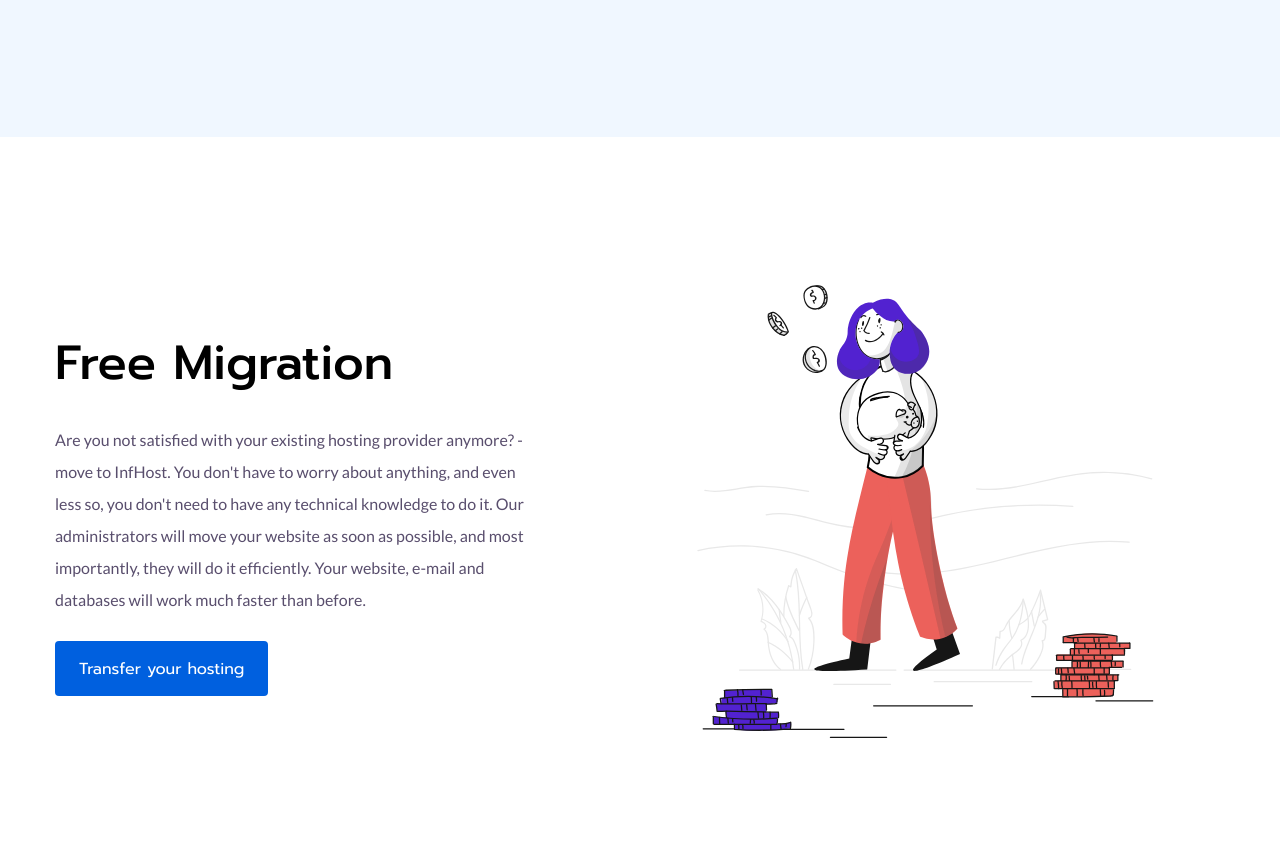
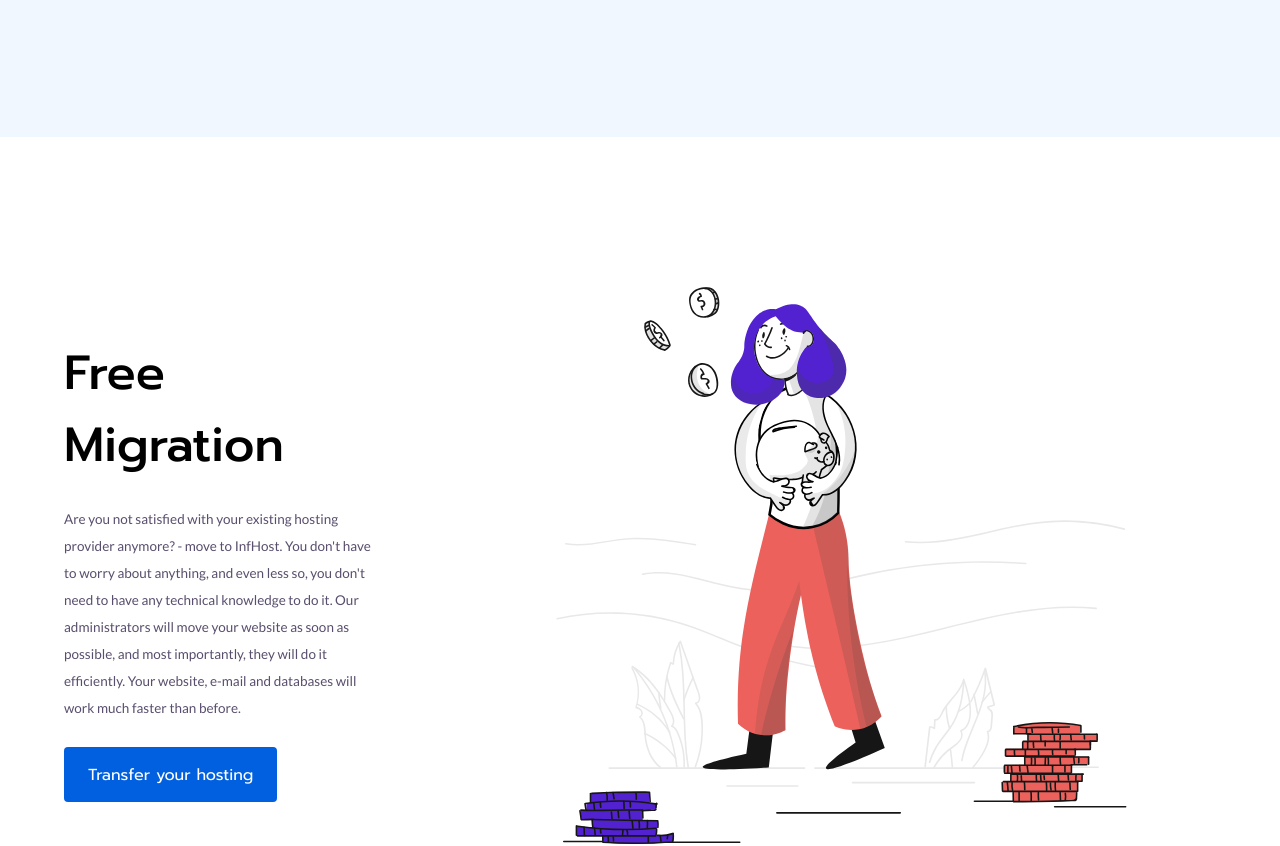
Before and after one commit to donghhan/infhost, a React (Vite) app: page / in a window 1280 px wide. Shown: the part 5260-6106 px from the top of the page. Built offline with nearby package versions, Linux system fonts and the light colour scheme.

Commit message:
Fixed StyledButton component from button to Link

```diff
--- a/src/components/common/NormalTextWrapper.tsx
+++ b/src/components/common/NormalTextWrapper.tsx
@@ -16,6 +16,13 @@ interface NormalTextWrapperProp {
 const NormalTextSection = styled.section`
   ${breakpoint.mobileS`
     flex-direction: column;
+    align-items: center;
+    gap: 90px;
+    padding: 100px 5%;
+  `}
+
+  ${breakpoint.tablet`
+    padding: 100px 0;
   `}
 
   ${breakpoint.laptop`
@@ -23,21 +30,38 @@ const NormalTextSection = styled.section`
     justify-content: center;
     align-items: center;
     gap: 90px;
+    padding: 150px 5%;
   `}
 
   width: 100%;
-  height: 750px;
   display: flex;
 `;
 
 const TextWrapper = styled.div`
+  ${breakpoint.mobileS`
+    align-items: center;
+  `}
+
+  ${breakpoint.laptop`
+    align-items: flex-start;
+  `}
+
   display: flex;
   flex-direction: column;
 `;
 
 const Title = styled.h1`
+  ${breakpoint.mobileS`
+    text-align: center;
+    font-size: 35px;
+  `}
+
+  ${breakpoint.tablet`
+    font-size: 48px;
+  `}
+
   ${breakpoint.laptop`
-    font-size: 48px;
+    text-align: inherit;
   `}
 
   max-width: 500px;
@@ -45,6 +69,15 @@ const Title = styled.h1`
 `;
 
 const Text = styled.span`
+  ${breakpoint.mobileS`
+    text-align: center;
+    font-size: 13.5px;
+  `}
+
+  ${breakpoint.laptop`
+    text-align: inherit;
+  `}
+
   max-width: 480px;
   margin: 25px 0;
   line-height: 2;
@@ -52,7 +85,9 @@ const Text = styled.span`
   font-family: ${(props) => props.theme.fonts.lato};
 `;
 
-const Illustration = styled.img``;
+const Illustration = styled.img`
+  width: 100%;
+`;
 
 export default function NormalTextWrapper({
   alignment,
@@ -70,11 +105,7 @@ export default function NormalTextWrapper({
           <TextWrapper>
             <Title>{title}</Title>
             <Text>{text}</Text>
-            <Button
-              buttonType="fitContent"
-              text={buttonText}
-              style={{ width: "fit-content", height: "55px" }}
-            />
+            <Button buttonType="fitContent" text={buttonText} />
           </TextWrapper>
           <Illustration src={src} alt={alt} />
         </NormalTextSection>
@@ -84,11 +115,7 @@ export default function NormalTextWrapper({
           <TextWrapper>
             <Title>{title}</Title>
             <Text>{text}</Text>
-            <Button
-              text={buttonText}
-              buttonType="fitContent"
-              style={{ width: "fit-content", height: "55px" }}
-            />
+            <Button text={buttonText} buttonType="fitContent" />
           </TextWrapper>
         </NormalTextSection>
       )}
--- a/src/components/home/package/Frame.tsx
+++ b/src/components/home/package/Frame.tsx
@@ -230,7 +230,8 @@ export default function Frame({ type }: FrameProp) {
               </ul>
               <Button
                 text="Check the offer"
-                style={{ width: "100%", marginTop: "30px" }}
+                buttonType="tableWithin"
+                style={{ marginTop: "30px" }}
               />
             </PackageContent>
           </ContentBox>
--- a/src/components/ui/Button.tsx
+++ b/src/components/ui/Button.tsx
@@ -1,5 +1,6 @@
 import React from "react";
 import styled from "styled-components";
+import { Link } from "react-router-dom";
 import { breakpoint } from "../../styles/global/breakpoints";
 
 interface ButtonStyleProp {
@@ -10,7 +11,7 @@ interface ButtonProp extends ButtonStyleProp {
   style?: React.CSSProperties;
 }
 
-const StyledButton = styled.button<ButtonStyleProp>`
+const StyledLink = styled(Link)<ButtonStyleProp>`
   ${breakpoint.mobileS`
     height: 45px;
     font-size: 13.5px;
@@ -21,6 +22,9 @@ const StyledButton = styled.button<ButtonStyleProp>`
     font-size: 16px;
   `}
 
+  display: flex;
+  align-items: center;
+  justify-content: center;
   width: ${({ buttonType }) =>
     buttonType === "fitContent" ? "fit-content" : "100%"};
   background-color: ${(props) => props.theme.colors.blue};
@@ -33,8 +37,8 @@ const StyledButton = styled.button<ButtonStyleProp>`
 
 export default function Button({ text, style, buttonType }: ButtonProp) {
   return (
-    <StyledButton buttonType={buttonType} style={style}>
+    <StyledLink to="/" buttonType={buttonType} style={style}>
       {text}
-    </StyledButton>
+    </StyledLink>
   );
 }
```
